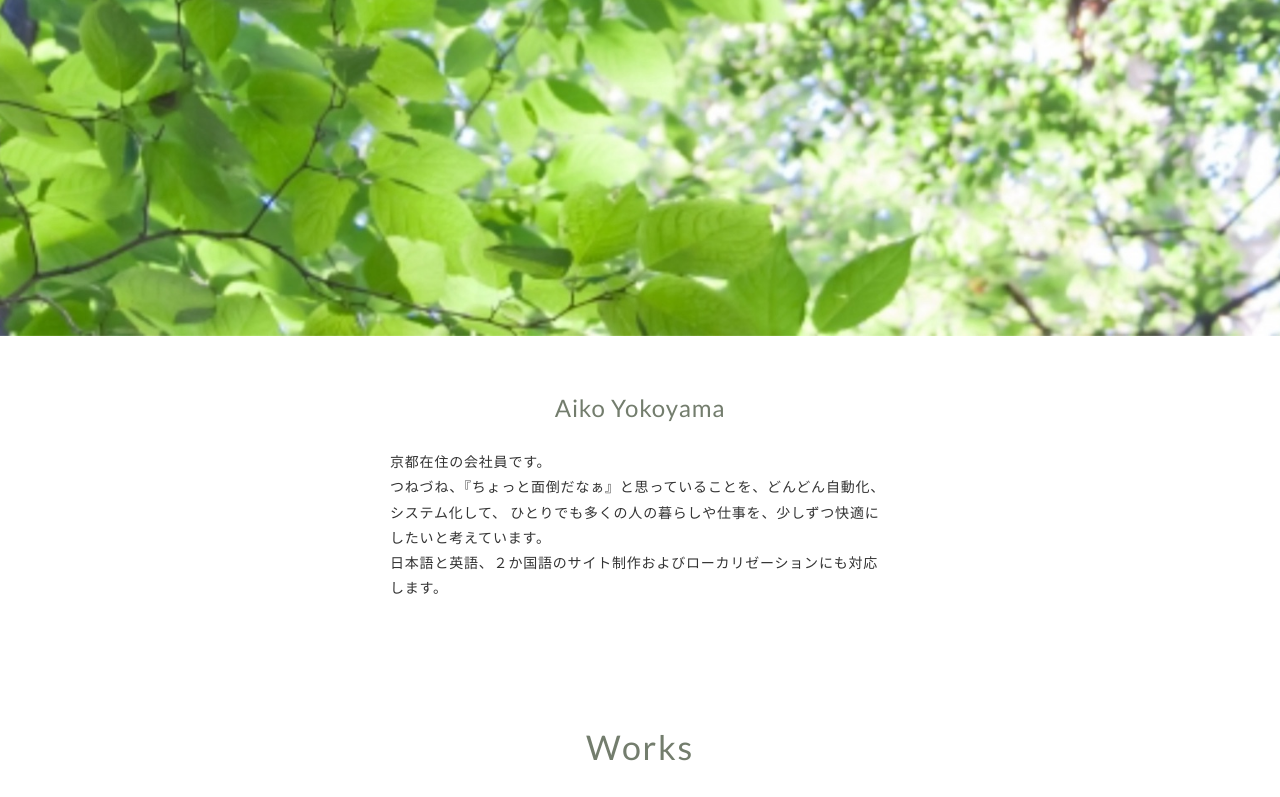
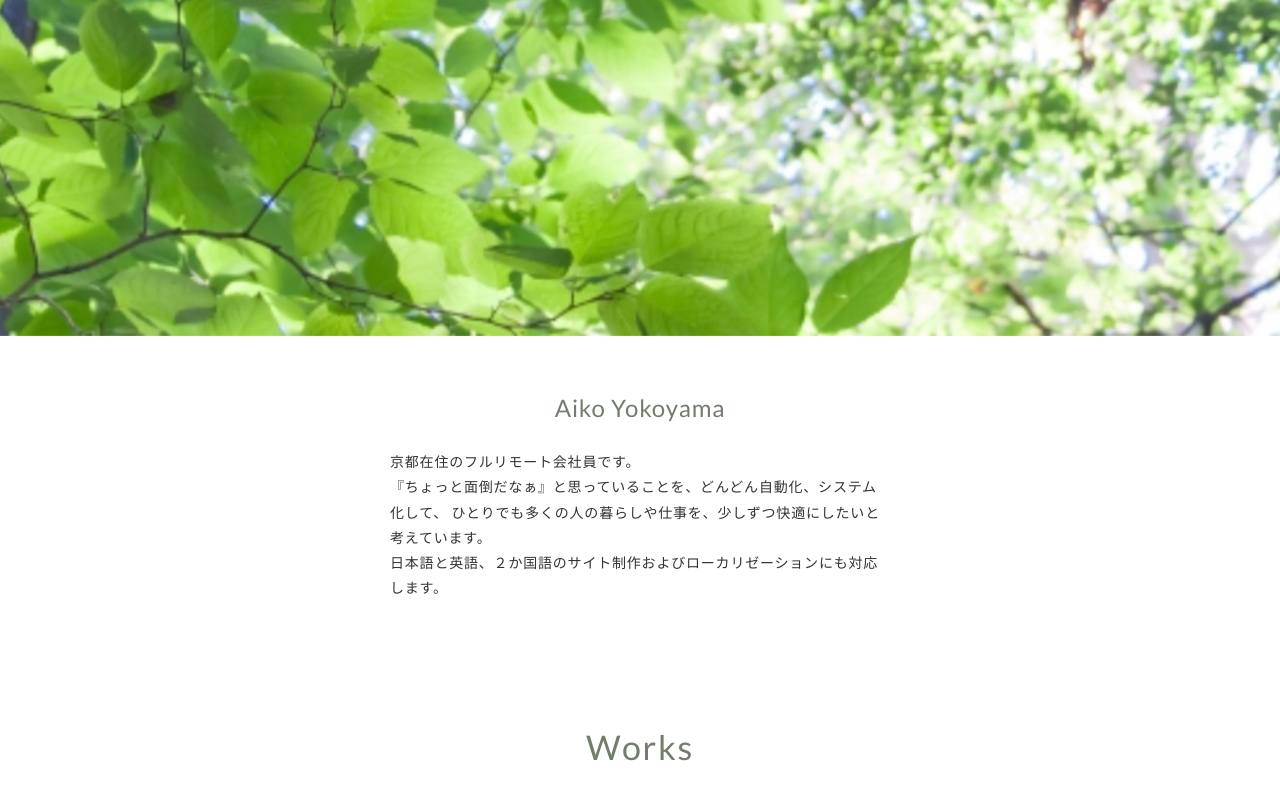
Before and after one commit to zosanmama/portfolio, a plain HTML site: page index.html in a window 1280 px wide. Shown: the part 364-1161 px from the top of the page. Drawn offline with nearby package versions, Linux system fonts and the light colour scheme.

Commit message:
text edit

```diff
--- a/index.html
+++ b/index.html
@@ -51,8 +51,8 @@
         <div class="inner">
           <p class="profile-title">Aiko Yokoyama</p>
           <p class="profile-text">
-            京都在住の会社員です。<br>
-            つねづね、『ちょっと面倒だなぁ』と思っていることを、どんどん自動化、システム化して、
+            京都在住のフルリモート会社員です。<br>
+            『ちょっと面倒だなぁ』と思っていることを、どんどん自動化、システム化して、
             ひとりでも多くの人の暮らしや仕事を、少しずつ快適にしたいと考えています。<br>
             日本語と英語、２か国語のサイト制作およびローカリゼーションにも対応します。<br>
           </p>
```
